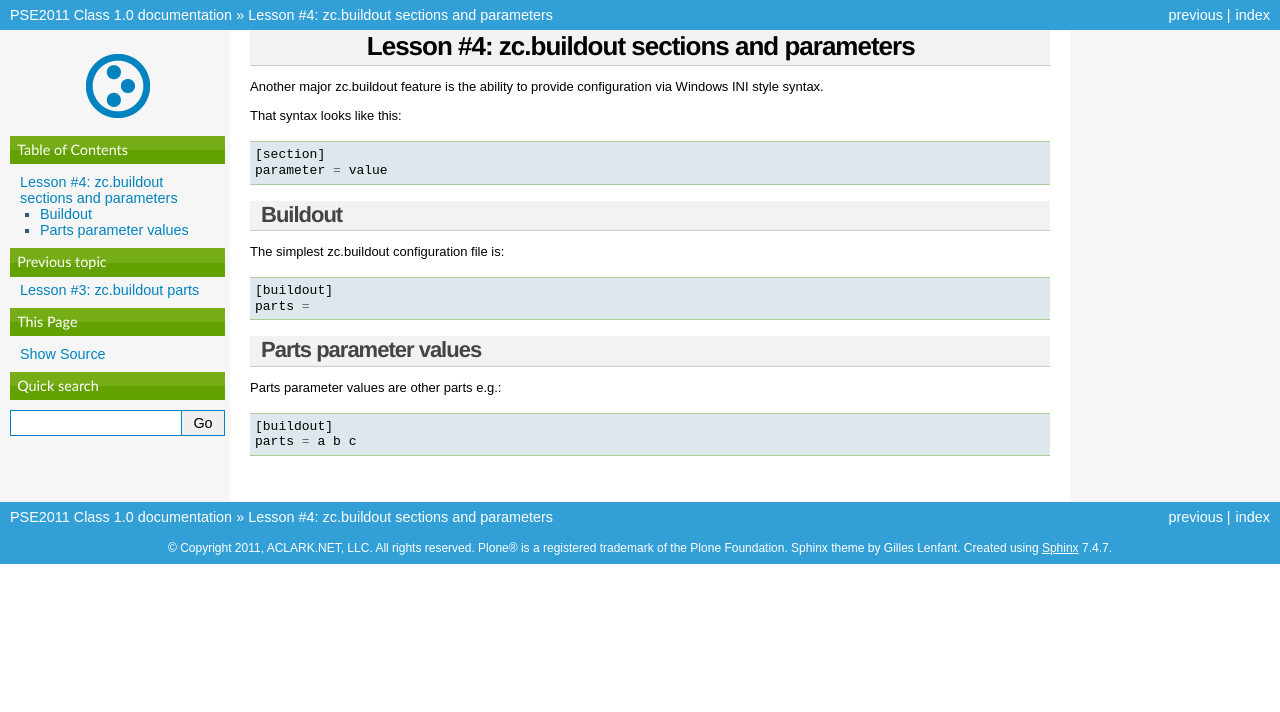
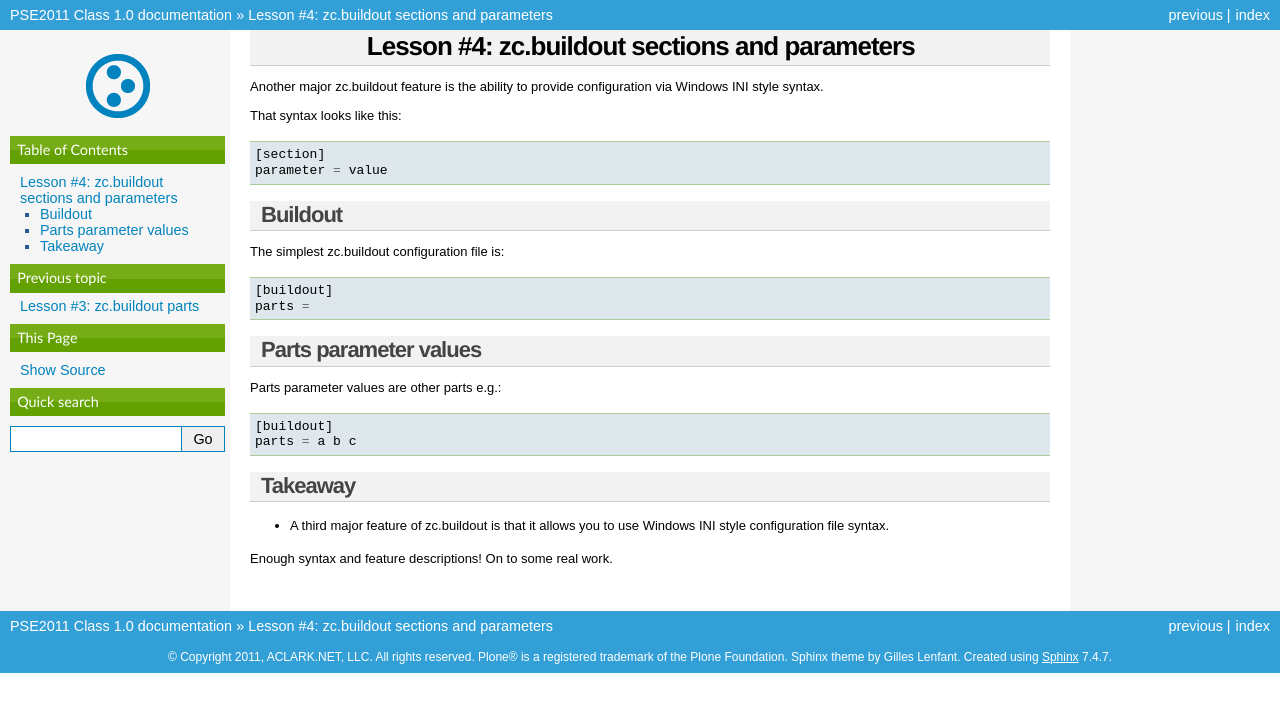
Before and after one commit to aclark4life/PSE2011, a Sphinx documentation site: the page built from docs/4.rst, in a window 1280 px wide. Shown: the top 712 px of the page. Built offline with Sphinx 7.4.7, drawn with Linux system fonts in a browser that asks for light colours.

Commit message:
Add lesson details

```diff
--- a/docs/2.rst
+++ b/docs/2.rst
@@ -878,3 +878,8 @@
         http://dist.aclark.net/build/plone/4.1.x/develop.cfg
     recipe= zc.recipe.egg
         http://dist.aclark.net/build/plone/4.1.x/develop.cfg
+
+Takeaway
+--------
+
+* One major feature of zc.buildout is the ability to extend configuration files
--- a/docs/3.rst
+++ b/docs/3.rst
@@ -47,3 +47,8 @@
 -----------------------
 
 That's fine. But what are sections and parameters?
+
+Takeway
+-------
+
+* Another major feature of zc.buildout is the ability to separate build tasks into isolated sections called *parts*.
--- a/docs/4.rst
+++ b/docs/4.rst
@@ -27,3 +27,10 @@
 
     [buildout]
     parts = a b c
+
+Takeaway
+--------
+
+* A third major feature of zc.buildout is that it allows you to use Windows INI style configuration file syntax.
+
+Enough syntax and feature descriptions! On to some real work.
```
